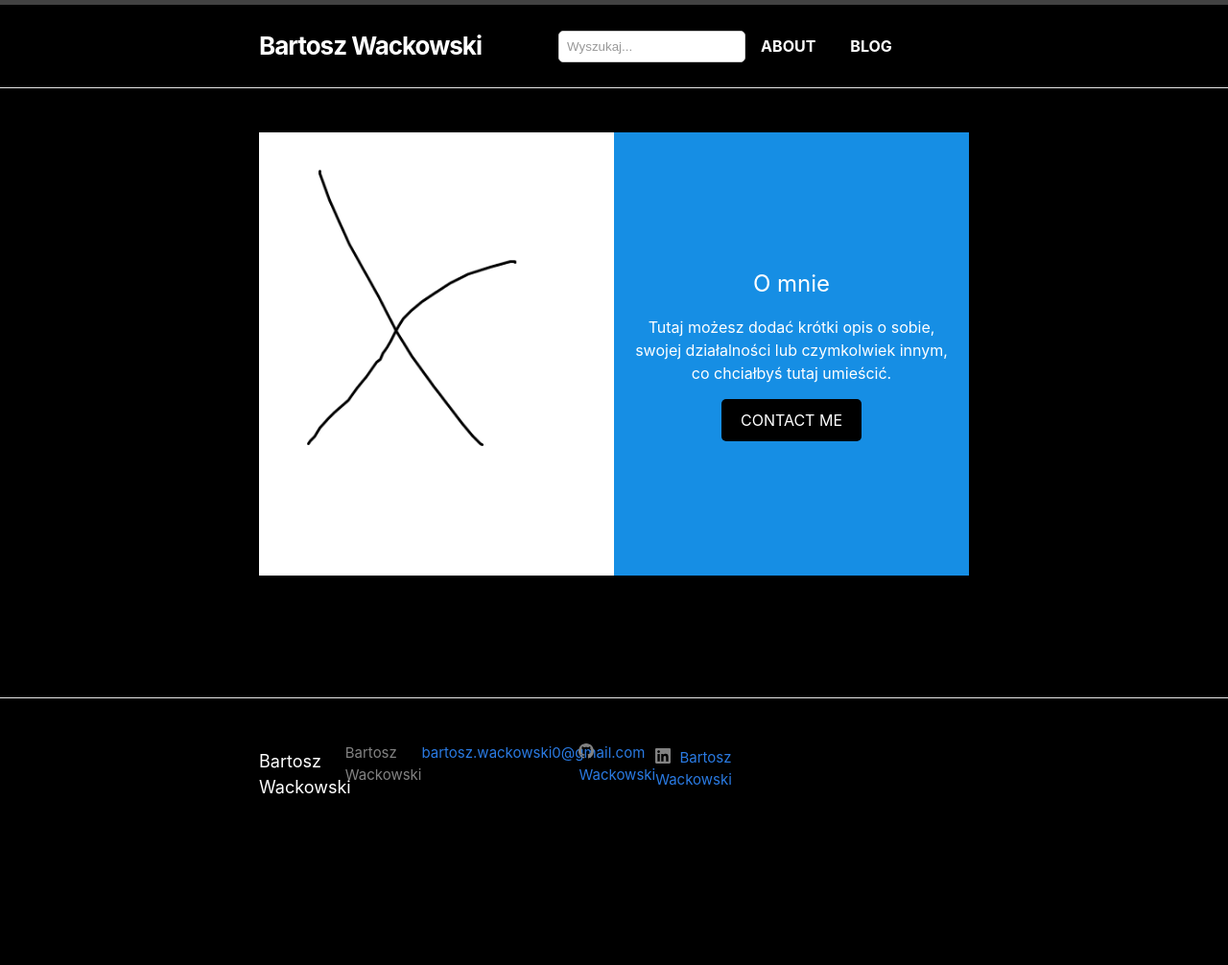
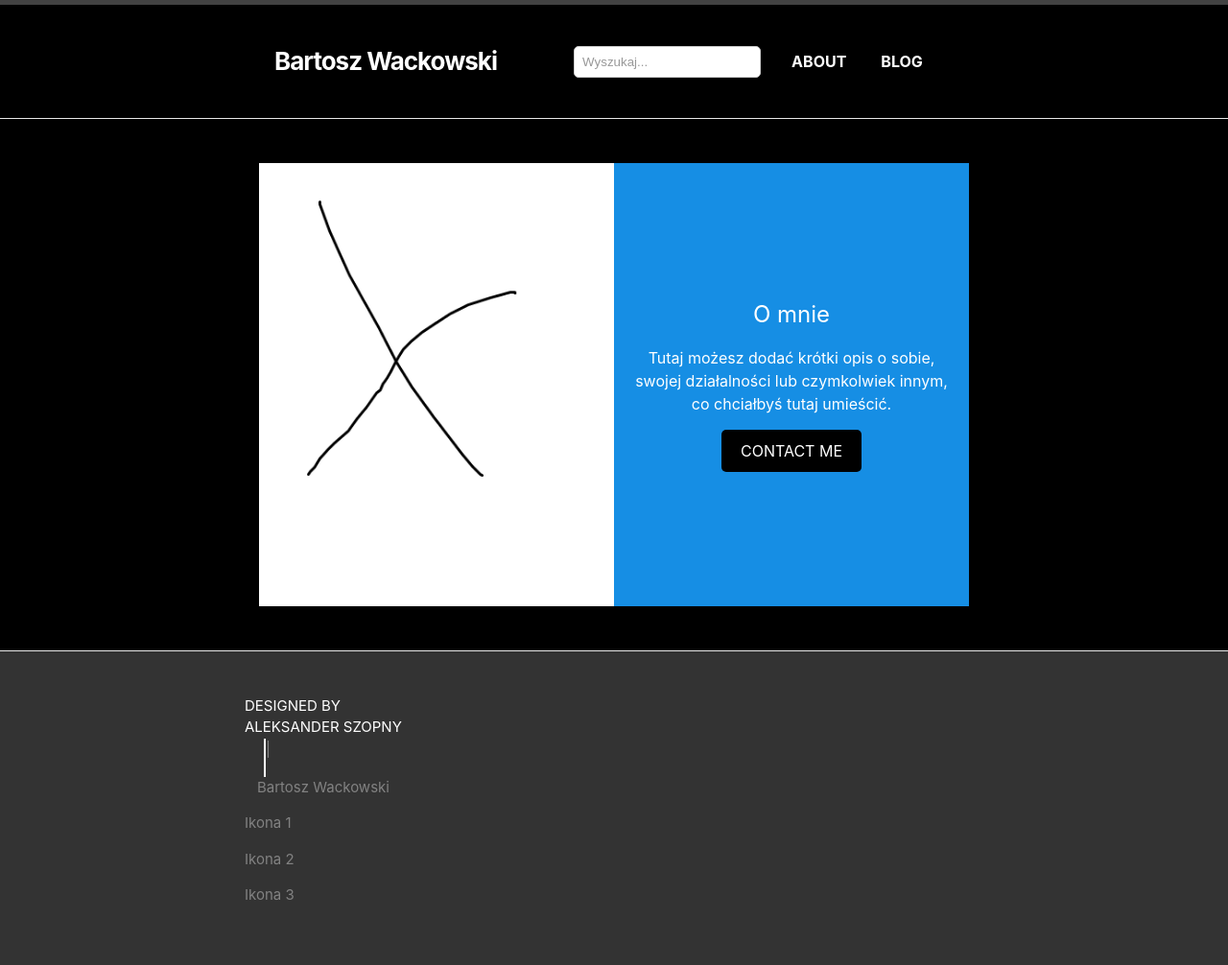
Before and after one commit to Wackowski/Wackowski.github.io, a Jekyll site: the page built from index.markdown, in a window 1280 px wide. Shown: the whole page at 96% size. Built offline with Jekyll 4.4.1, drawn with Linux system fonts in a browser that asks for light colours; nearby versions of some CDN libraries; before the commit the page ends 900 px from its top, so only the background shows below that.

Commit message:
dorpacowanie header i początek projektu footer

```diff
--- a/_includes/footer.html
+++ b/_includes/footer.html
@@ -1,32 +1,33 @@
 <footer class="site-footer h-card">
   <data class="u-url" href="{{ "/" | relative_url }}"></data>
 
-  <div class="wrapper">
-
-    <h2 class="footer-heading">{{ site.title | escape }}</h2>
+  <div class="wrapper footer">
 
     <div class="footer-col-wrapper">
-      <div class="footer-col footer-col-1">
-        <ul class="contact-list">
-          <li class="p-name">
-            {%- if site.author -%}
-              {{ site.author | escape }}
-            {%- else -%}
-              {{ site.title | escape }}
-            {%- endif -%}
-            </li>
-            {%- if site.email -%}
-            <li><a class="u-email" href="mailto:{{ site.email }}">{{ site.email }}</a></li>
-            {%- endif -%}
-        </ul>
+      <div class="footer-left">
+        <a href="https://www.linkedin.com/in/aleksander-szopny/" target="_blank" rel="noopener">DESIGNED BY<br>ALEKSANDER SZOPNY</a>
       </div>
 
-      <div class="footer-col footer-col-2">
-        {%- include social.html -%}
+      <div class="footer-divider">
+        <span>|</span>
       </div>
 
-      <div class="footer-col footer-col-3">
-        <p>{{- site.description | escape -}}</p>
+      <div class="footer-center">
+        <p>Bartosz Wackowski</p>
+      </div>
+
+      <div class="footer-right">
+        <ul class="social-media-list">
+          <li>
+            <a href="LINK1" target="_blank" rel="noopener"><i class="ikonka1"></i> Ikona 1</a>
+          </li>
+          <li>
+            <a href="LINK2" target="_blank" rel="noopener"><i class="ikonka2"></i> Ikona 2</a>
+          </li>
+          <li>
+            <a href="LINK3" target="_blank" rel="noopener"><i class="ikonka3"></i> Ikona 3</a>
+          </li>
+        </ul>
       </div>
     </div>
 
--- a/_includes/header.html
+++ b/_includes/header.html
@@ -49,10 +49,11 @@
   </script>
 <header class="site-header" role="banner">
   <div class="wrapper">
+    <div class="header-left">
     {%- assign default_paths = site.pages | map: "path" -%}
     {%- assign page_paths = site.header_pages | default: default_paths -%}
     <a class="site-title" rel="author" href="{{ "/" | relative_url }}"><b>{{ site.title | escape }}</b></a>
-
+    </div>
     {%- if page_paths -%}
       <nav class="site-nav">
         <input type="checkbox" id="nav-trigger" class="nav-trigger" />
@@ -65,16 +66,20 @@
         </label>
 
         <div class="trigger">
-          <input type="text" id="search-input" placeholder="Wyszukaj..." style="color: #000000;">
-          <ul id="search-results"></ul>
-
+          <div class="header-middle">
+            <div class="search-container">
+              <input type="text" id="search-input" placeholder="Wyszukaj..." style="color: #000000;">
+              <ul id="search-results"></ul>
+            </div>
+          </div>
+          <div class="header-right">
           {%- for path in page_paths -%}
             {%- assign my_page = site.pages | where: "path", path | first -%}
             {%- if my_page.title -%}
               <a class="page-link" href="{{ /my_page.url | relative_url }}"><b>{{ my_page.title | escape }}</b></a>
             {%- endif -%}
           {%- endfor -%}
-
+        </div>
         </div>
       </nav>
     {%- endif -%}
--- a/_sass/minima/_base.scss
+++ b/_sass/minima/_base.scss
@@ -28,6 +28,11 @@
    min-height: 100vh;
    flex-direction: column;
  }
+ @media(min-width:1080px){
+  body{
+    width: 100%;
+  }
+ }
 
  /**
   * Set `margin-bottom` to maintain vertical rhythm
@@ -43,8 +48,33 @@
   * Header and wrapper styling
   */
  .site-header {
+  display: flex;
+  justify-content: space-between;
+  align-items: center;
+  padding: 1rem;
    background-color: #000000;
    width: 100%;
+ }
+
+ .header-left {
+  /* Dodaj inne style dla lewej części nagłówka, jeśli są potrzebne */
+}
+.header-right {
+  /* Dodaj inne style dla prawej części nagłówka, jeśli są potrzebne */
+}
+
+.header-middle {
+  flex-grow: 1;
+  margin-left: 1rem;
+  margin-right: 1rem;
+  display: flex;
+  justify-content: center;
+}
+
+.search-container {
+  display: flex;
+  justify-content: center;
+  align-items: center;
 }
 
 .wrapper {
@@ -52,11 +82,12 @@
   justify-content: space-between;
   align-items: center;
   padding: 1rem;
-   max-width: 100%;
+  max-width: 1080px; /* Zmieniona wartość szerokości */
   margin-left: auto;
   margin-right: auto;
   width: 100%;
 }
+
 
  .site-title {
    color: #ffffff;
@@ -84,6 +115,7 @@
    border-radius: 5px;
    background-color: #ffffff;
    color: #000;
+   width: 100%;
  }
 
  #search-input::placeholder {
@@ -430,3 +462,60 @@ table {
   height: 100%;
   object-fit: cover;
 }
+
+.site-footer {
+  background-color: #333;
+  color: #fff;
+  padding: 20px;
+  font-size: 16px;
+}
+
+.site-footer a {
+  color: #fff;
+  text-decoration: none;
+}
+
+.site-footer a:hover {
+  text-decoration: underline;
+}
+
+.footer {
+  display: flex;
+  justify-content: space-between;
+  align-items: center;
+}
+
+.footer-divider {
+  border-left: 2px solid #fff;
+  height: 40px;
+  margin-left: 20px;
+  margin-right: 20px;
+}
+
+.footer-center {
+  padding: 0 10px;
+}
+
+.social-media-list {
+  list-style: none;
+  padding: 0;
+  display: flex;
+  flex-direction: column;
+  gap: 10px;
+}
+
+.social-media-list li {
+  display: flex;
+  align-items: center;
+}
+
+.social-media-list a {
+  text-decoration: none;
+  color: inherit;
+  display: flex;
+  align-items: center;
+}
+
+.social-media-list a .icon {
+  margin-right: 5px;
+}
```
Lines whose indentation alone changed are shown as unchanged.
